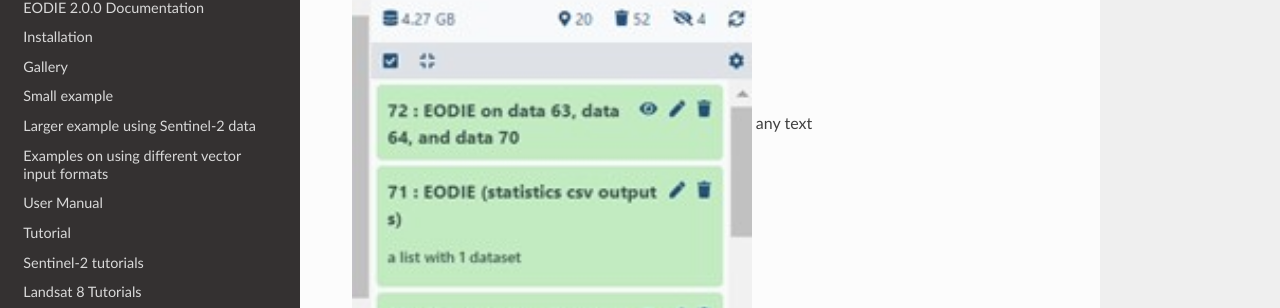
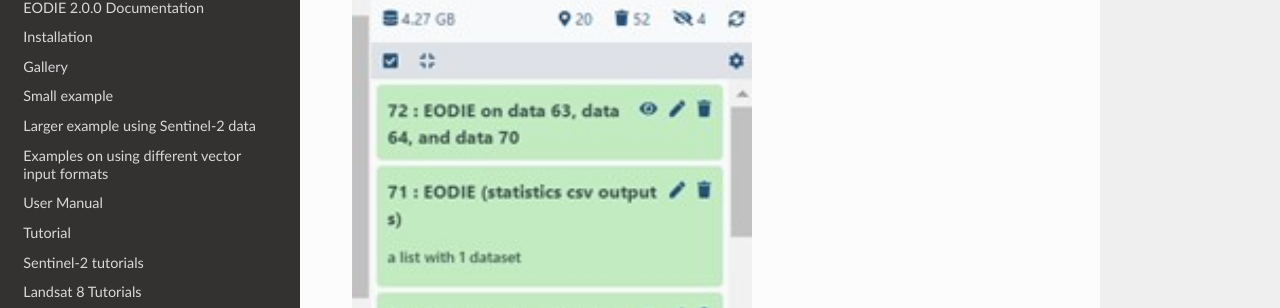
Before and after one commit to samumantha/EODIE, a Sphinx documentation site: the page built from docs/galaxy.rst, in a window 1280 px wide and 900 px high, scrolled down 2069 px. Shown: the part 144-452 px from the top of the window. Built offline with Sphinx 7.4.7 and the Read the Docs theme 2.0.0, drawn with Linux system fonts in a browser that asks for light colours.

Commit message:
Modified layout

```diff
--- a/docs/galaxy.rst
+++ b/docs/galaxy.rst
@@ -66,7 +66,7 @@
 
 
 
-|pic4a| any text |pic4b|
+|pic4a|  |pic4b|
 
 .. |pic4a| image:: galaxy_fig4.jpg
   :width: 400
```
